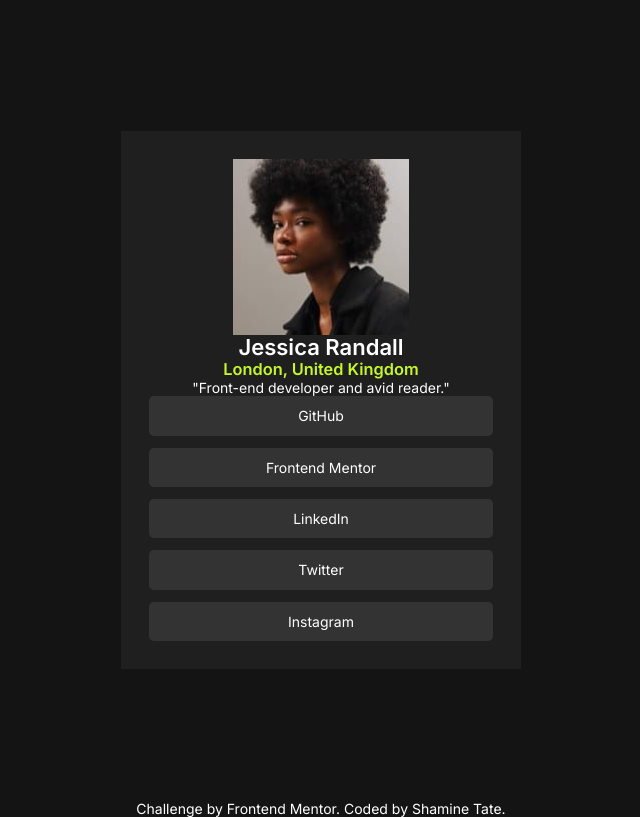
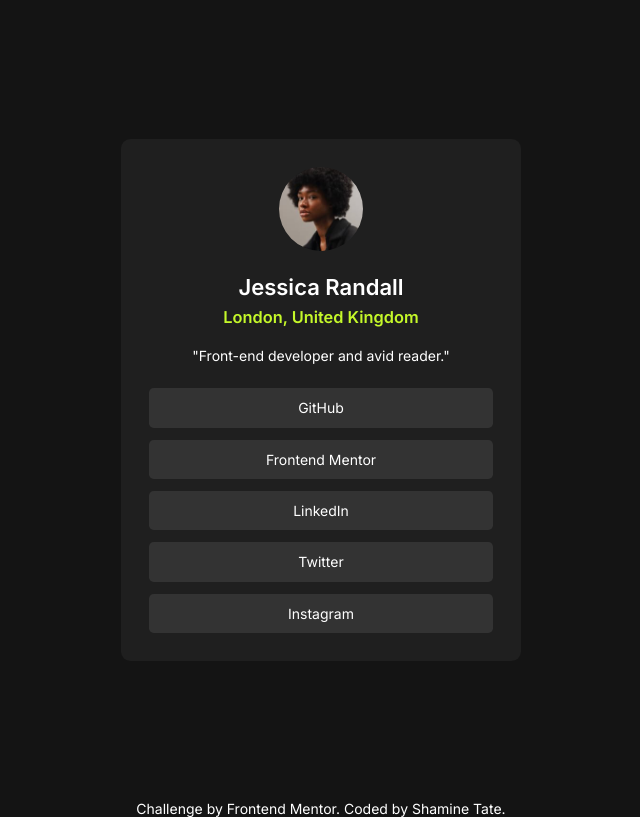
Before and after one commit to shaytcodes-mfe26/social-link, a plain HTML site: page index.html in a window 1280 px wide. Shown: the whole page, without its empty margins (319-959 px from the left). Drawn offline with Linux system fonts and the light colour scheme.

Commit message:
class added to avi

```diff
--- a/index.html
+++ b/index.html
@@ -11,7 +11,7 @@
 <body>
 <main class="wrapper">
   <div class="social-container">
-  <img src="avatar-jessica.jpeg" alt="Jess-avi" aria-hidden="true">
+  <img src="avatar-jessica.jpeg" alt="Jess-avi" aria-hidden="true" class="jess-img">
 
 <h1 class="social-name">Jessica Randall</h1>
 <h3 class="social-city">London, United Kingdom</h3>
--- a/styles.css
+++ b/styles.css
@@ -1,4 +1,4 @@
-@import url('https://fonts.googleapis.com/css2?family=Inter:ital,opsz,wght@0,14..32,400..700;1,14..32,100..900&display=swap');
+@import url('https://fonts.googleapis.com/css2?family=Inter:ital,opsz,wght@0,14..32,100..900;1,14..32,100..900&display=swap');
 
 :root{
     --clr-primary-Green: #c5f82a;
@@ -43,10 +43,10 @@ a{
 }
 
 body{
-    text-align: center;
     font-family: var(--ff);
     font-weight: var(--fw-400);
     font-size: var(--fs-body);
+    text-align: center;
     color: var(--clr-neutral-White);
     background: var(--clr-neutral-Off-Black);
 }
@@ -54,11 +54,17 @@ body{
 .social-name{
     font-size: var(--fs-heading);
     font-weight: var(--fw-600);
+    margin-bottom: .5rem;
 }
 
 .social-city{
     color: var(--clr-primary-Green);
     font-weight: var(--fw-600);
+    margin-bottom: 1.25rem;
+}
+
+.social-links{
+    margin-top: 1.5rem;
 }
 
 .list-link{
@@ -68,12 +74,12 @@ body{
     padding: .7rem;
     border-radius: .3rem;
     background: var(--clr-neutral-Grey);
-    transition: background .3s ease;
+    transition: background .3s ease, color .3s ease;
 }
 
 .list-link:hover{
-    color: var(--clr-primary-Green);
-    background: var(--clr-neutral-Grey);
+    color: var(--clr-neutral-Off-Black);
+    background: var(--clr-primary-Green);
 }
 
 .wrapper{
@@ -85,9 +91,16 @@ body{
 .social-container{
     width: 25rem;
     padding: 1.75rem;
+    border-radius: .6rem;
     background: var(--clr-neutral-Dark-Grey);
 }
 
 .social-links * + *{
 margin-top: .75rem;
 }
+
+.jess-img{
+    width: 6em;
+    border-radius: 50%;
+    margin-bottom: 1.5rem;
+}
```
